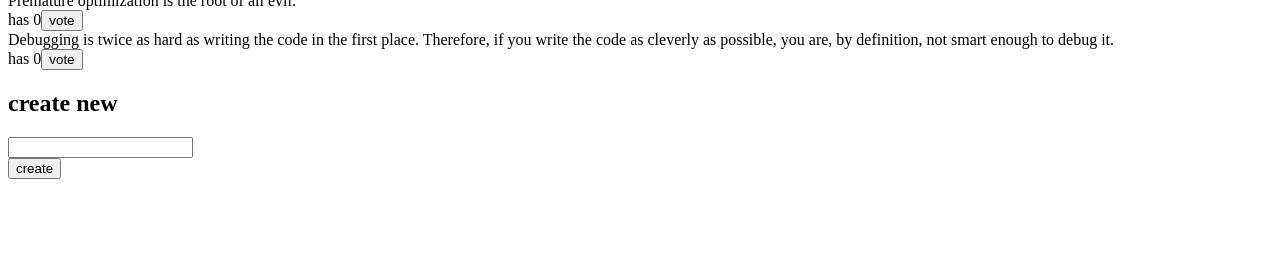
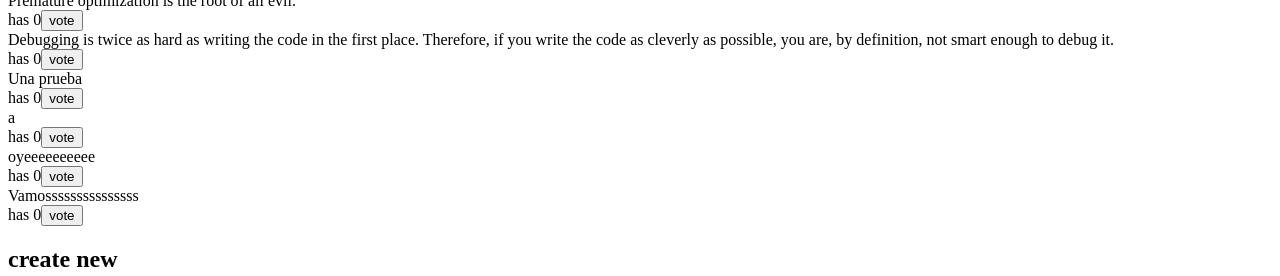
Before and after one commit to FrancisDeea/course-full-stack-open-2023, a React (Create React App) app in the folder part6/redux-anecdotes/: page / in a window 1280 px wide. Shown: the part 231-507 px from the top of the page. Built offline with nearby package versions, Linux system fonts and the light colour scheme; data requests are answered from the project's data file.

Commit message:
feat: this is exercise 6.15

```diff
--- a/part6/redux-anecdotes/db.json
+++ b/part6/redux-anecdotes/db.json
@@ -1,5 +1,5 @@
 {
-  "anecdotes":[
+  "anecdotes": [
     {
       "content": "If it hurts, do it more often",
       "id": "47145",
@@ -29,6 +29,26 @@
       "content": "Debugging is twice as hard as writing the code in the first place. Therefore, if you write the code as cleverly as possible, you are, by definition, not smart enough to debug it.",
       "id": "98312",
       "votes": 0
+    },
+    {
+      "content": "Una prueba",
+      "votes": 0,
+      "id": "qoXGotD"
+    },
+    {
+      "content": "a",
+      "votes": 0,
+      "id": "c7VL12i"
+    },
+    {
+      "content": "oyeeeeeeeeee",
+      "votes": 0,
+      "id": "VFtZ5cS"
+    },
+    {
+      "content": "Vamosssssssssssssss",
+      "votes": 0,
+      "id": "qDOEQQF"
     }
   ]
 }
--- a/part6/redux-anecdotes/src/components/AnecdoteForm.js
+++ b/part6/redux-anecdotes/src/components/AnecdoteForm.js
@@ -1,3 +1,4 @@
+import anecdoteServices from "../services/anecdoteServices"
 import { useDispatch } from "react-redux"
 import { create } from "../reducers/anecdoteReducer"
 import { setNotification, clearNotification } from "../reducers/notificationReducer"
@@ -9,9 +10,13 @@ const AnecdoteForm = () => {
         e.preventDefault()
         const content = e.target.anecdote.value
         e.target.anecdote.value = ""
-        dispatch(create(content))
-        dispatch(setNotification("A new anecdote was created!"))
-        setTimeout(() => dispatch(clearNotification()), 5000)
+        anecdoteServices
+            .createAnecdote(content)
+            .then(anecdote => {
+                dispatch(create(anecdote))
+                dispatch(setNotification("A new anecdote was created!"))
+                setTimeout(() => dispatch(clearNotification()), 5000)
+            })
     }
 
     return (
--- a/part6/redux-anecdotes/src/reducers/anecdoteReducer.js
+++ b/part6/redux-anecdotes/src/reducers/anecdoteReducer.js
@@ -29,12 +29,7 @@ const anecdoteSlice = createSlice({
       return state.map(anecdote => anecdote.id !== action.payload ? anecdote : { ...anecdote, votes: anecdote.votes + 1 })
     },
     create(state, action) {
-      const anecdote = {
-        content: action.payload,
-        id: getId(),
-        votes: 0
-      }
-      return [...state, anecdote]
+      return [...state, action.payload]
     },
     setAnecdotes(state, action) {
       return action.payload
--- a/part6/redux-anecdotes/src/services/anecdoteServices.js
+++ b/part6/redux-anecdotes/src/services/anecdoteServices.js
@@ -7,5 +7,10 @@ const getAll = async () => {
     return response.data
 }
 
+const createAnecdote = async (content) => {
+    const response = await axios.post(baseUrl, { content, votes: 0 })
+    return response.data
+}
+
 // eslint-disable-next-line import/no-anonymous-default-export
-export default { getAll }
+export default { getAll, createAnecdote }
```
